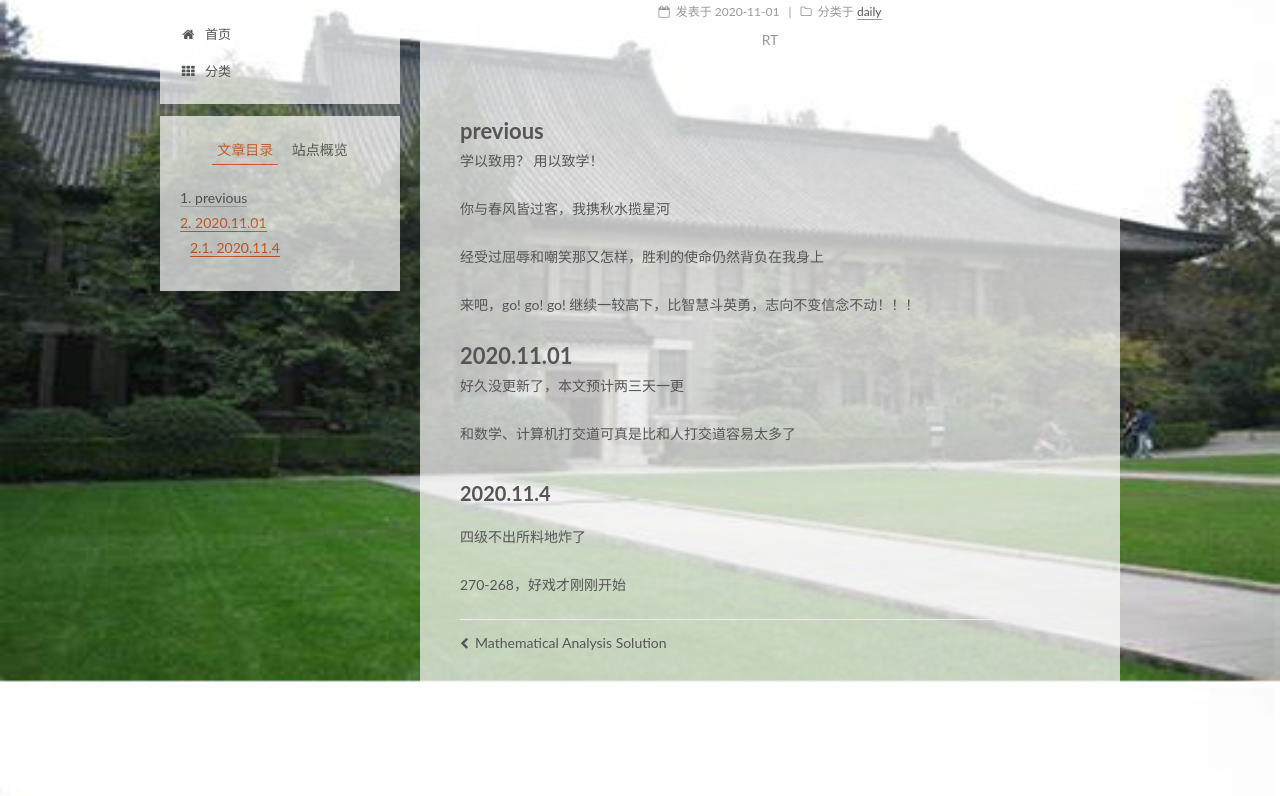
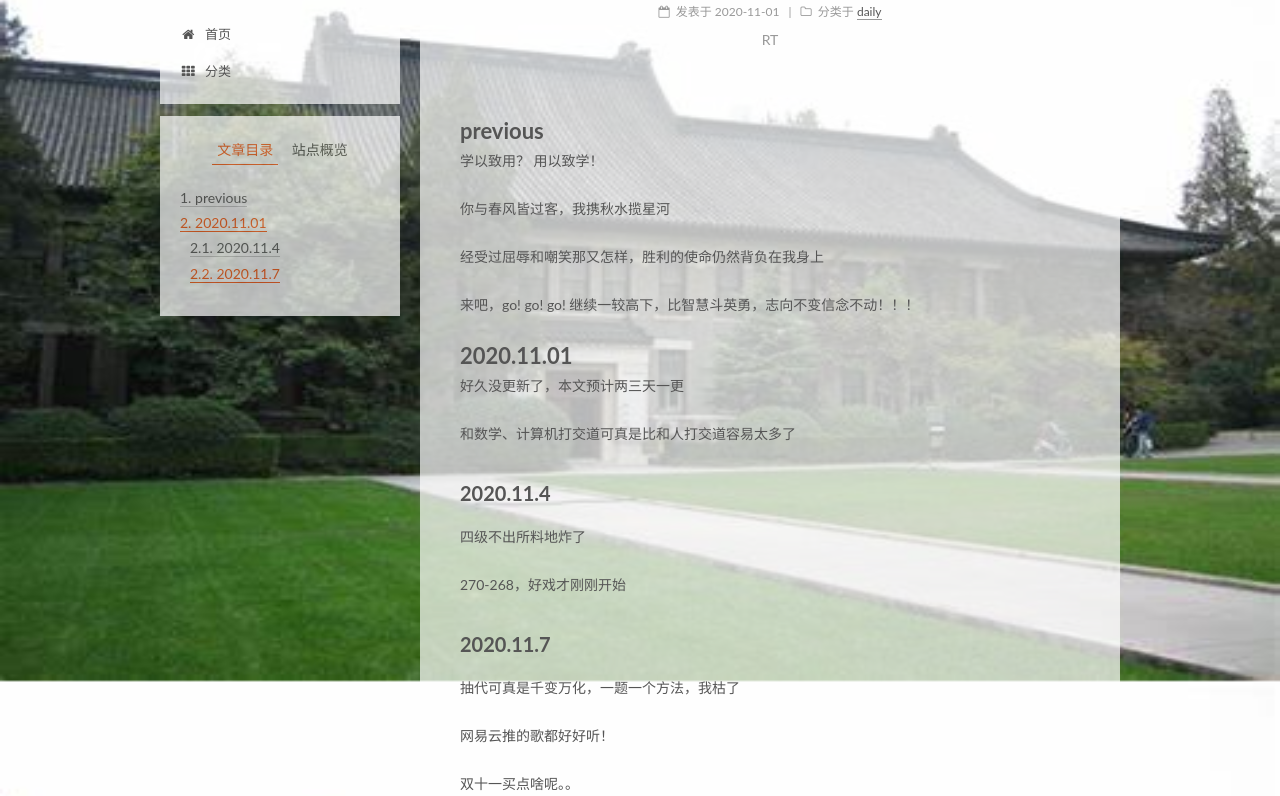
Before and after one commit to LuOH3/LuOH3, a plain HTML site: page 2020/11/01/随想/index.html in a window 1280 px wide. Shown: the part 119-915 px from the top of the page. Drawn offline with Linux system fonts and the light colour scheme.

Commit message:
Site updated: 2020-11-07 19:07:35

```diff
--- a/2020/11/01/随想/index.html
+++ b/2020/11/01/随想/index.html
@@ -86,7 +86,7 @@
 <meta property="og:site_name" content="LuOH3&#39;s homepage">
 <meta property="og:description" content="RT">
 <meta property="article:published_time" content="2020-11-01T13:29:43.000Z">
-<meta property="article:modified_time" content="2020-11-04T14:52:13.732Z">
+<meta property="article:modified_time" content="2020-11-07T11:07:07.682Z">
 <meta property="article:author" content="Luqingyang">
 <meta name="twitter:card" content="summary">
 
@@ -332,6 +332,9 @@
 <p>和数学、计算机打交道可真是比和人打交道容易太多了</p>
 <h2 id="2020-11-4"><a href="#2020-11-4" class="headerlink" title="2020.11.4"></a>2020.11.4</h2><p>四级不出所料地炸了</p>
 <p>270-268，好戏才刚刚开始</p>
+<h2 id="2020-11-7"><a href="#2020-11-7" class="headerlink" title="2020.11.7"></a>2020.11.7</h2><p>抽代可真是千变万化，一题一个方法，我枯了</p>
+<p>网易云推的歌都好好听！</p>
+<p>双十一买点啥呢。。</p>
 
 
     </div>
@@ -507,7 +510,7 @@
 
 
 
-              <div class="post-toc-content"><ol class="nav"><li class="nav-item nav-level-1"><a class="nav-link" href="#previous"><span class="nav-number">1.</span> <span class="nav-text">previous</span></a></li><li class="nav-item nav-level-1"><a class="nav-link" href="#2020-11-01"><span class="nav-number">2.</span> <span class="nav-text">2020.11.01</span></a><ol class="nav-child"><li class="nav-item nav-level-2"><a class="nav-link" href="#2020-11-4"><span class="nav-number">2.1.</span> <span class="nav-text">2020.11.4</span></a></li></ol></li></ol></div>
+              <div class="post-toc-content"><ol class="nav"><li class="nav-item nav-level-1"><a class="nav-link" href="#previous"><span class="nav-number">1.</span> <span class="nav-text">previous</span></a></li><li class="nav-item nav-level-1"><a class="nav-link" href="#2020-11-01"><span class="nav-number">2.</span> <span class="nav-text">2020.11.01</span></a><ol class="nav-child"><li class="nav-item nav-level-2"><a class="nav-link" href="#2020-11-4"><span class="nav-number">2.1.</span> <span class="nav-text">2020.11.4</span></a></li><li class="nav-item nav-level-2"><a class="nav-link" href="#2020-11-7"><span class="nav-number">2.2.</span> <span class="nav-text">2020.11.7</span></a></li></ol></li></ol></div>
 
 
           </div>
```
